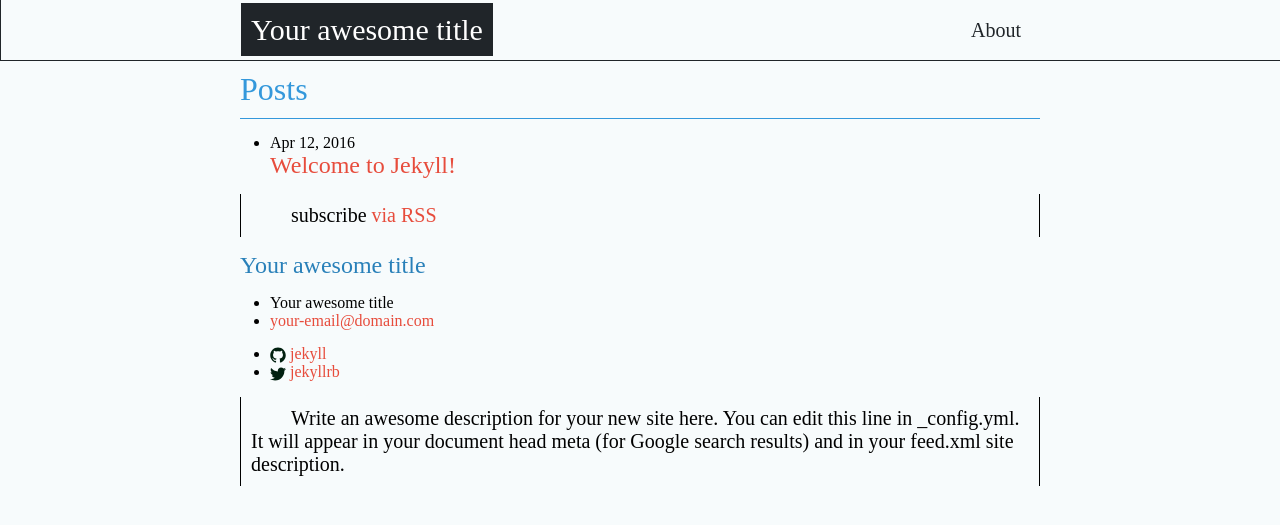
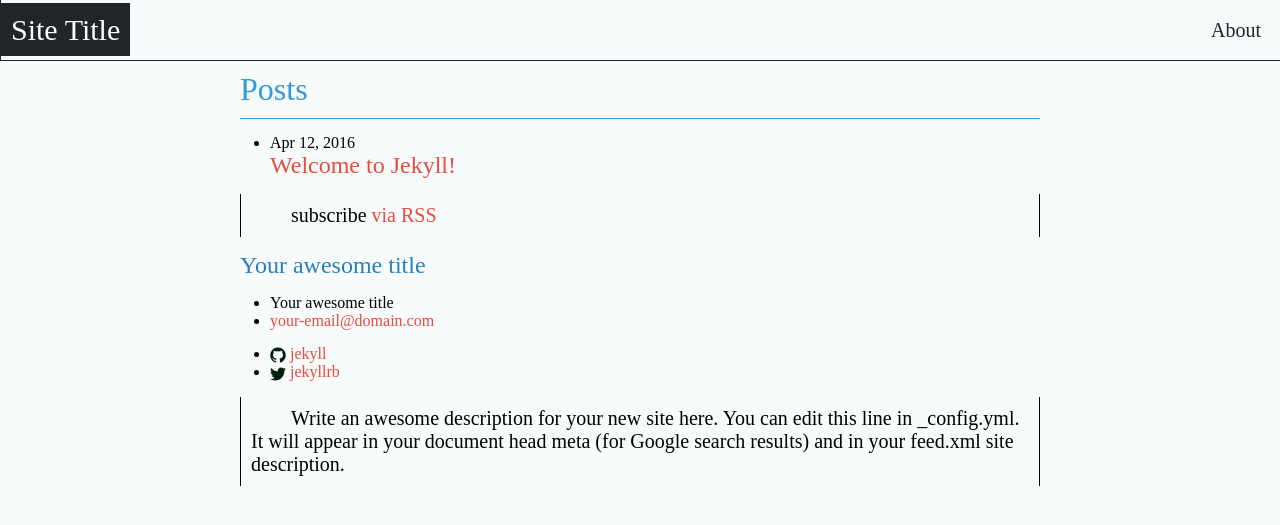
Before and after one commit to marisusis/spacegeek224.github.io, a Jekyll site: the page built from index.html, in a window 1280 px wide. Shown: the top 525 px of the page. Built offline with Jekyll 4.4.1, drawn with Linux system fonts in a browser that asks for light colours.

Commit message:
Update header.html

```diff
--- a/_includes/header.html
+++ b/_includes/header.html
@@ -1,19 +1,7 @@
-<header class="site-header">
-
-  <div class="wrapper--header">
-
-    <a class="site-title" href="{{ site.baseurl }}/">{{ site.title }}</a>
-
-    <nav class="site-nav">
-      <div class="trigger">
-        {% for page in site.pages %}
+  <header><a href="#" class="site-title">Site Title</a>
+    <nav>{% for page in site.pages %}
           {% if page.title %}
-          <a class="page-link" href="{{ page.url | prepend: site.baseurl }}">{{ page.title }}</a>
+          <a href="{{ page.url | prepend: site.baseurl }}">{{ page.title }}</a>
           {% endif %}
-        {% endfor %}
-      </div>
-    </nav>
-
-  </div>
-
-</header>
+        {% endfor %}</nav>
+  </header>
```
